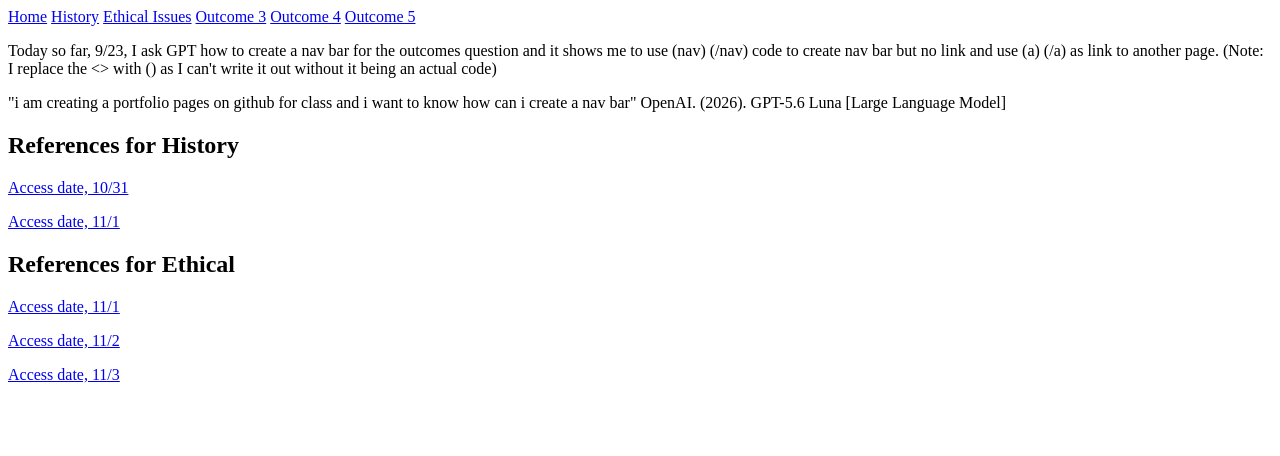
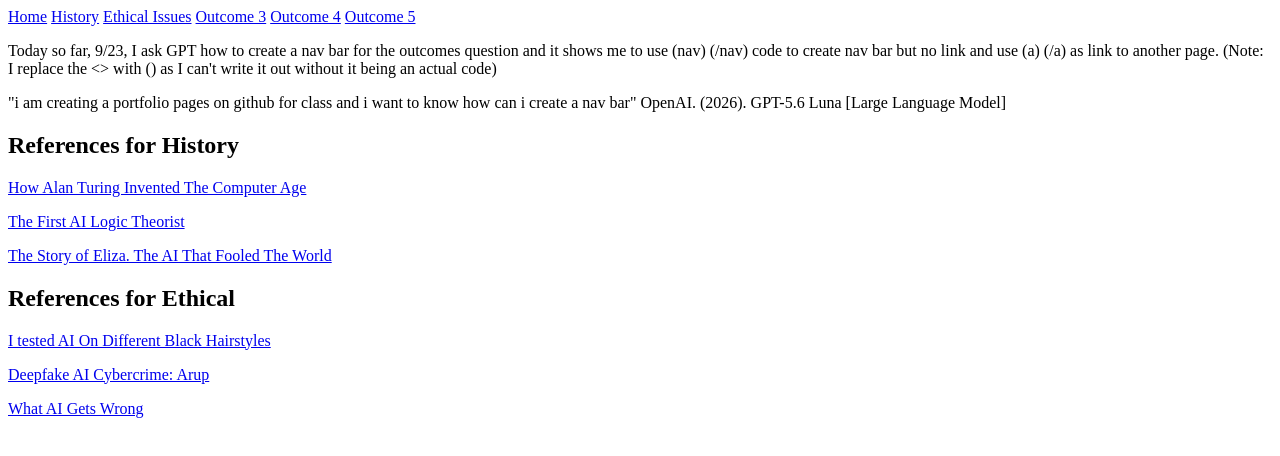
Before and after one commit to zerox3874-hub/portfolio, a plain HTML site: page credits.html in a window 1280 px wide. Drawn offline with Linux system fonts and the light colour scheme.

Commit message:
Update references with descriptive link text

```diff
--- a/credits.html
+++ b/credits.html
@@ -12,11 +12,11 @@
   <p> "i am creating a portfolio pages on github for class and i want to know how can i create a nav bar" OpenAI. (2026). GPT-5.6 Luna [Large Language Model]
     <a href=https://chatgpt.com/c/6ab4338a-bb14-83ea-a615-d00455b48307></a></p>
   <h2>References for History</h2>
- <p><a href=https://www.scientificamerican.com/blog/guest-blog/how-alan-turing-invented-the-computer-age/>Access date, 10/31</a></p>
-  <p><a href= https://www.popsci.com/technology/the-first-ai-logic-theorist//>Access date, 11/1</a></p>
-   <p><a href=https://liacademy.co.uk/the-story-of-eliza-the-ai-that-fooled-the-world/></a></p>
+ <p><a href=https://www.scientificamerican.com/blog/guest-blog/how-alan-turing-invented-the-computer-age/>How Alan Turing Invented The Computer Age</a></p>
+  <p><a href= https://www.popsci.com/technology/the-first-ai-logic-theorist//>The First AI Logic Theorist</a></p>
+   <p><a href=https://liacademy.co.uk/the-story-of-eliza-the-ai-that-fooled-the-world/>The Story of Eliza. The AI That Fooled The World</a></p>
   <h2>References for Ethical</h2>
-  <p><a href = https://janicejnice.substack.com/p/i-tested-ai-on-different-black-hairstyles>Access date, 11/1 </a></p>
-  <p><a href = https://www.weforum.org/stories/emerging-technologies/deepfake-ai-cybercrime-arup>Access date, 11/2 </a></p>
-   <p><a href = https://lib.guides.umd.edu/AI/what-AI-gets-wrong>Access date, 11/3 </a></p>
+  <p><a href = https://janicejnice.substack.com/p/i-tested-ai-on-different-black-hairstyles>I tested AI On Different Black Hairstyles</a></p>
+  <p><a href = https://www.weforum.org/stories/emerging-technologies/deepfake-ai-cybercrime-arup>Deepfake AI Cybercrime: Arup</a></p>
+   <p><a href = https://lib.guides.umd.edu/AI/what-AI-gets-wrong>What AI Gets Wrong</a></p>
 </html>
```
